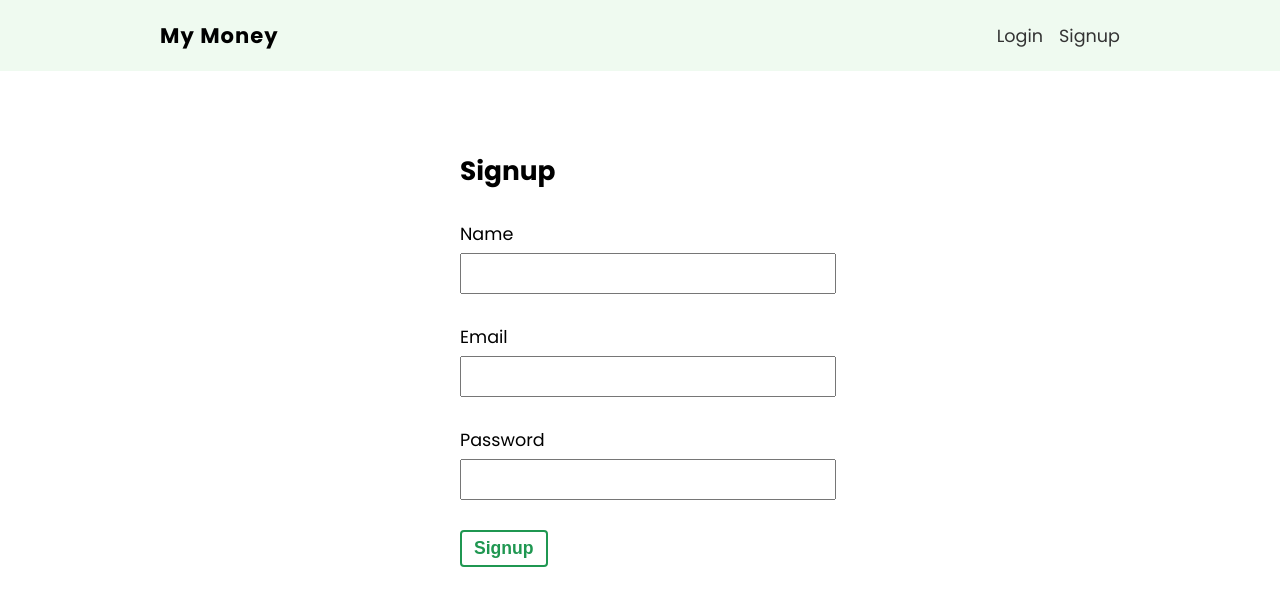
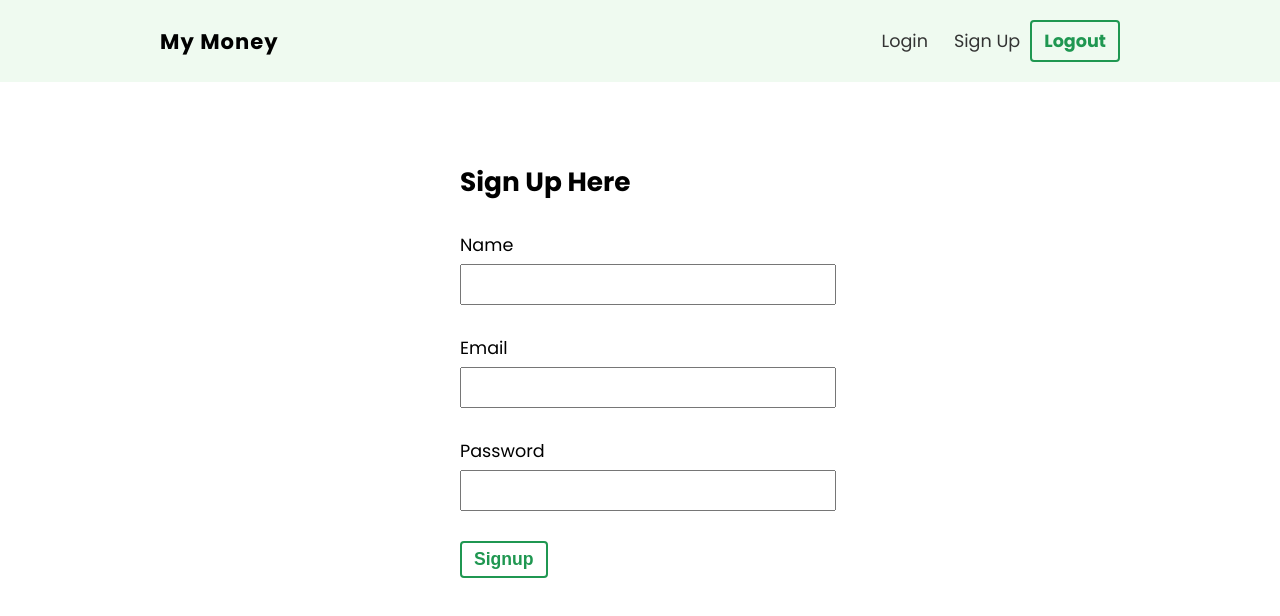
Before and after one commit to KLyamzin/react-track-your-buck, a React (Create React App) app: page /signup in a window 1280 px wide. Shown: the top 616 px of the page. Built offline with nearby package versions, Linux system fonts and the light colour scheme.

Commit message:
implemented logout btn

```diff
--- a/src/components/Navbar.js
+++ b/src/components/Navbar.js
@@ -1,8 +1,10 @@
 import styles from './Navbar.module.css';
 import React from 'react';
 import { Link } from 'react-router-dom';
+import { useLogout } from '../hooks/useLogout';
 
 export default function Navbar() {
+  const { logout } = useLogout();
   return (
     <nav className={styles.navbar}>
       <ul>
@@ -11,7 +13,10 @@ export default function Navbar() {
           <Link to="/login">Login</Link>
         </li>
         <li>
-          <Link to="/signup">Signup</Link>
+          <Link to="/signup">Sign Up</Link>
+        </li>
+        <li className="btn" onClick={logout}>
+          Logout
         </li>
       </ul>
     </nav>
--- a/src/components/Navbar.module.css
+++ b/src/components/Navbar.module.css
@@ -10,6 +10,7 @@
   margin: 0 auto;
   max-width: 960px;
   align-items: center;
+  gap: 10px;
 }
 .title {
   margin-right: auto;
--- a/src/context/AuthContext.js
+++ b/src/context/AuthContext.js
@@ -5,6 +5,8 @@ export const authReducer = (state, action) => {
   switch (action.type) {
     case 'LOGIN':
       return { ...state, user: action.payload };
+    case 'LOGOUT':
+      return { ...state, user: null };
     default:
       return state;
   }
@@ -12,7 +14,7 @@ export const authReducer = (state, action) => {
 
 export const AuthContextProvider = ({ children }) => {
   const [state, dispatch] = useReducer(authReducer, { user: null });
-  console.log('AuthContex state: ', state);
+  console.log('AuthContext state: ', state);
   return (
     <AuthContext.Provider value={{ ...state, dispatch }}>
       {children}
--- a/src/pages/signup/Signup.js
+++ b/src/pages/signup/Signup.js
@@ -15,7 +15,7 @@ export default function Signup() {
 
   return (
     <form className={styles['signup-form']} onSubmit={handleSubmit}>
-      <h2>Signup</h2>
+      <h2>Sign Up Here</h2>
       <label>
         <span>Name</span>
         <input
```
